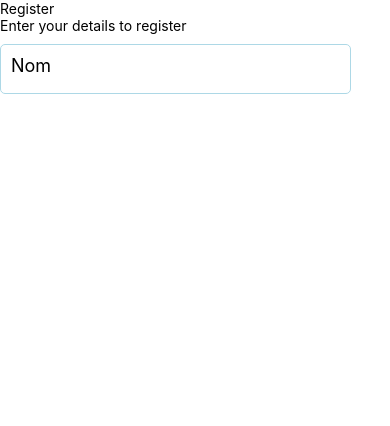
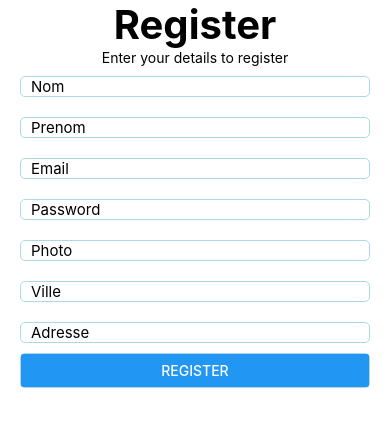
Before and after one commit to jihaneCameleon/test_auth, a React Native app: screen / in a window 390 px wide. Shown: the top 426 px of the page. Built offline with nearby package versions, Linux system fonts and the light colour scheme.

Commit message:
ajouter les fonctionalités

```diff
--- a/App.js
+++ b/App.js
@@ -10,6 +10,7 @@ export default function App() {
      <Register/>
     </View>
   );
+
 }
 const styles = StyleSheet.create({
   screen:{
--- /dev/null
+++ b/components/Button.js
@@ -0,0 +1,23 @@
+import { View, Text,Button,StyleSheet } from "react-native";
+import React from "react";
+
+const FormButton = () => {
+  return (
+    <View style={styles.container}>
+      <Button title="Register" />
+    </View>
+  );
+};
+
+const styles = StyleSheet.create({
+  container: {
+    backgroundColor: 'white',
+    width: '100%',
+    borderColor: 'lightblue',
+    borderWidth: 1,
+    borderRadius: 5,
+  },
+
+});
+
+export default FormButton;
--- a/components/TextInput.js
+++ b/components/TextInput.js
@@ -16,17 +16,15 @@ const Input = props => {
 const styles = StyleSheet.create({
   container: {
     backgroundColor: "white",
-    width: "90%",
-    height:50,
+    width: "100%",
     borderColor: "lightblue",
     borderWidth: 1,
     borderRadius: 5,
     paddingHorizontal: 10,
-    paddingVertical: 10,
     marginVertical: 10,
   },
   input: {
-    fontSize: 18,
+    fontSize: 15,
     color:'black',
   },
 });
--- a/screens/Register.js
+++ b/screens/Register.js
@@ -1,15 +1,25 @@
 import {View, Text, StyleSheet, SafeAreaView, ScrollView} from 'react-native';
 import React from 'react'
 import Input from '../components/TextInput'
+import FormButton from '../components/Button';
 
 const Register = () => {
   return (
-    <SafeAreaView>
+    <SafeAreaView style={styles.screen}>
       <ScrollView>
-        <Text>Register</Text>
-        <Text>Enter your details to register</Text>
-        <View style={styles.screen}>
+        <View style={styles.header}>
+          <Text style={styles.headerText}>Register</Text>
+          <Text style={styles.text}>Enter your details to register</Text>
+        </View>
+        <View style={styles.inputContainer}>
           <Input placeholder="Nom" type="default" autoComplete="name" />
+          <Input placeholder="Prenom" type="default" autoComplete="name" />
+          <Input placeholder="Email" type="default" autoComplete="name" />
+          <Input placeholder="Password" type="default" autoComplete="name" />
+          <Input placeholder="Photo" type="default" autoComplete="name" />
+          <Input placeholder="Ville" type="default" autoComplete="name" />
+          <Input placeholder="Adresse" type="default" autoComplete="name" />
+          <FormButton/>
         </View>
       </ScrollView>
     </SafeAreaView>
@@ -17,9 +27,23 @@ const Register = () => {
 }
 
 const styles = StyleSheet.create({
-  screen:{
-    flex:1
-  }
+  screen: {
+    flex: 1,
+    width: '100%',
+    justifyContent:'space-between'
+  },
+  header:{
+    alignItems:"center"
+  },
+  headerText: {
+    fontSize: 40,
+    fontWeight: 'bold',
+  },
+  inputContainer: {
+    alignItems:'center',
+    marginHorizontal:20
+  },
+  text: {},
 });
 
 export default Register
```
